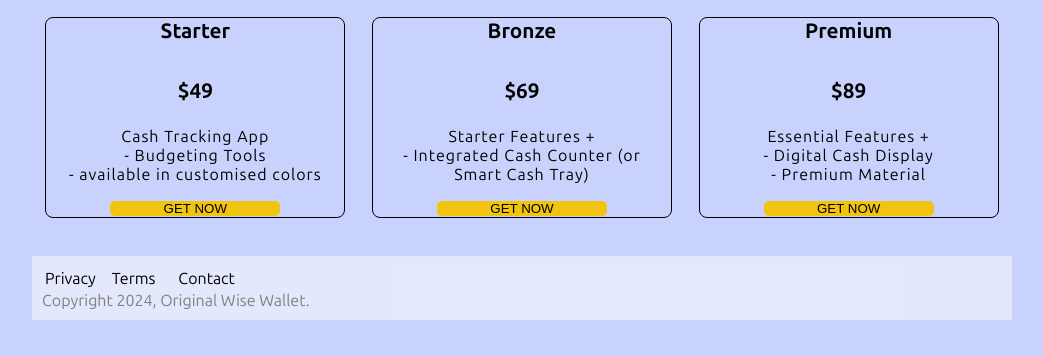
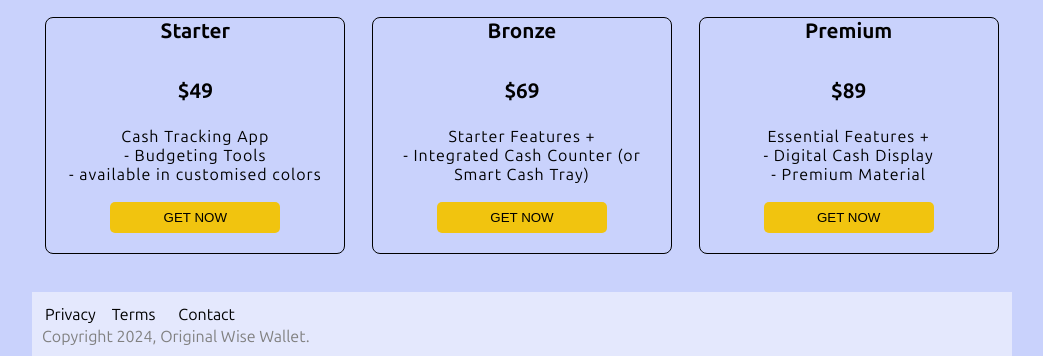
Before and after one commit to Navdeepdhillon17/product-landing-page, a plain HTML site: page index.html in a window 1280 px wide. Shown: the part 1005-1361 px from the top of the page, without its empty margins (118-1161 px from the left). Before the commit the page ends 1325 px from the top, so only its background shows below. Drawn offline with Linux system fonts and the light colour scheme.

Commit message:
Update styles.css
updated button
padding: 8px 25px;
    width: 170px;
    margin: 4px 10px 20px 10px;

```diff
--- a/styles.css
+++ b/styles.css
@@ -143,9 +143,9 @@ input[type='submit']:hover {
   padding-top: 10px;
 }
 button{
-  padding: 8 25;
-  width: 170px;
-  margin: 4 10px 20px 10px;
+  padding: 8px 25px;
+    width: 170px;
+    margin: 4px 10px 20px 10px;
   background-color: #f1c40f;
   border: none;
   border-radius: 5px;
```
